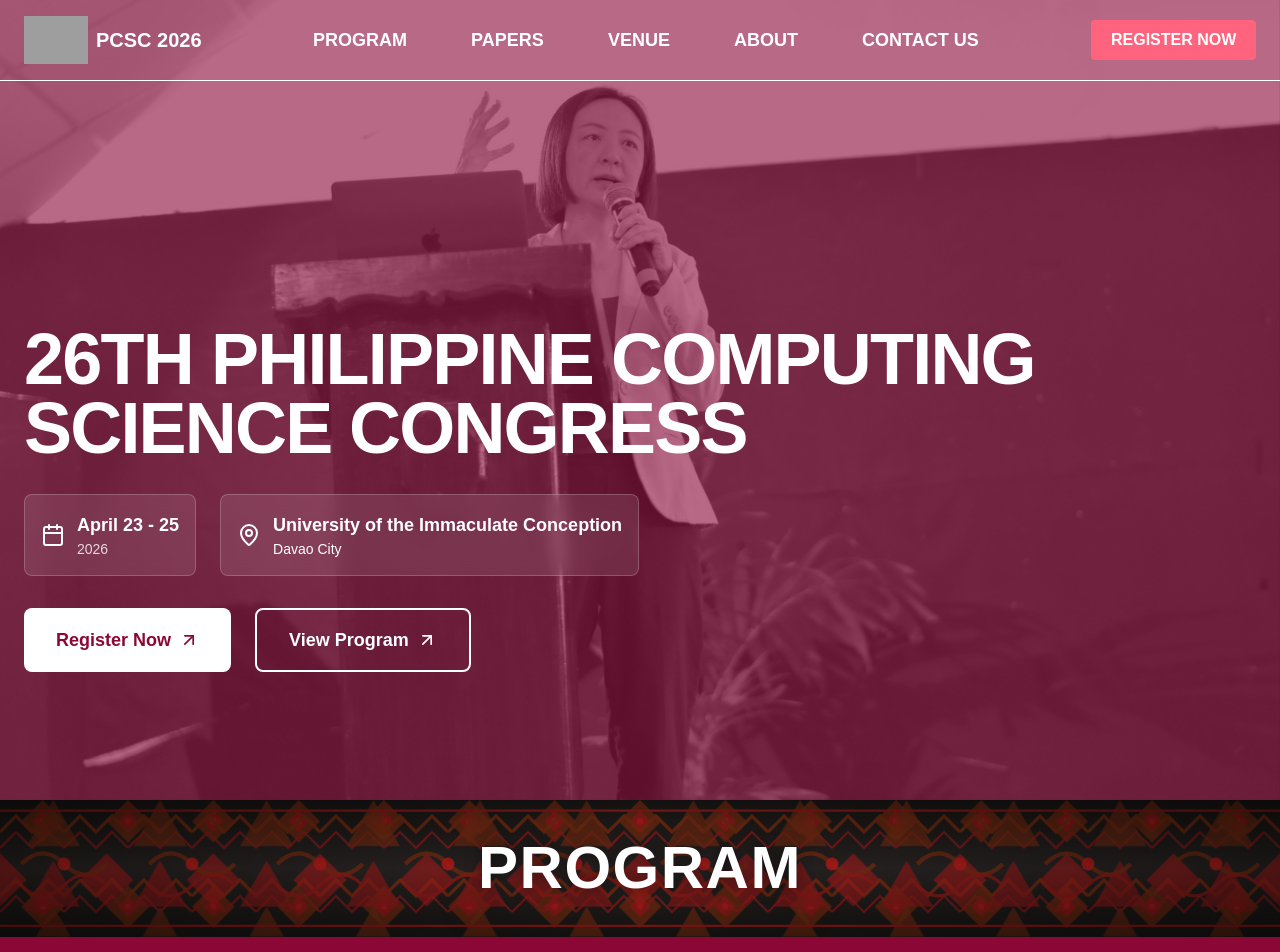
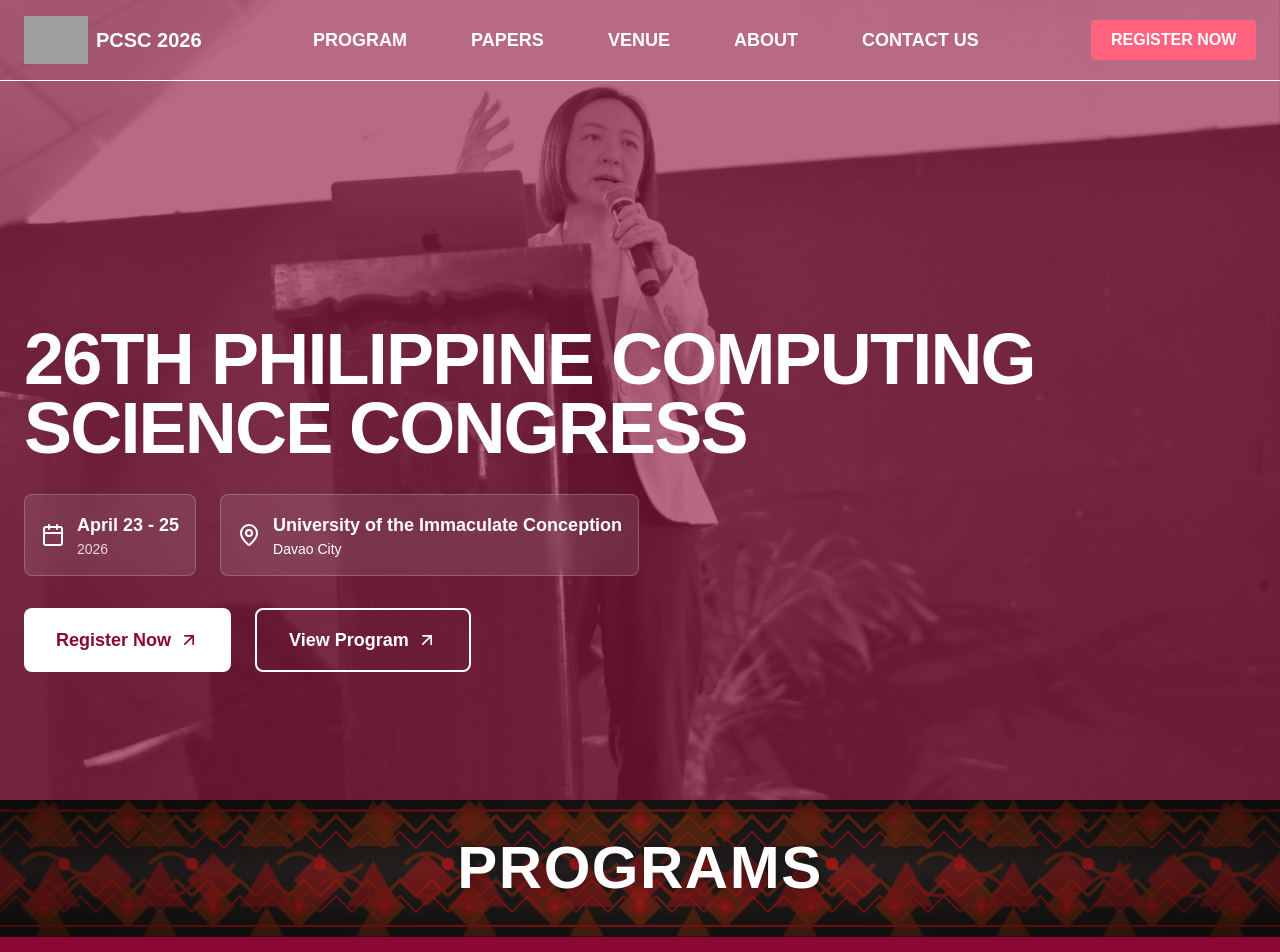
Before and after one commit to gdgoc-uic/pcsc-uic-2026, a Next.js app: page / in a window 1280 px wide. Shown: the top 952 px of the page. Built offline with nearby package versions, Linux system fonts and the light colour scheme; grey boxes are pictures that could not be loaded.

Commit message:
chore rename

```diff
--- a/src/app/page.tsx
+++ b/src/app/page.tsx
@@ -13,7 +13,7 @@
       <Hero />
       {/* <Marquee marqueeText="SPEAKERS" /> */}
       {/* <SpeakersTeaser /> */}
-      <Marquee marqueeText="PROGRAM" />
+      <Marquee marqueeText="PROGRAMS" />
       <Programs />
       <Marquee marqueeText="CALL FOR PAPERS" />
       <CallforPapers />
```
